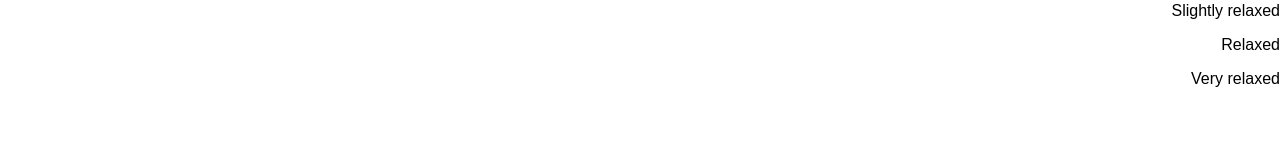
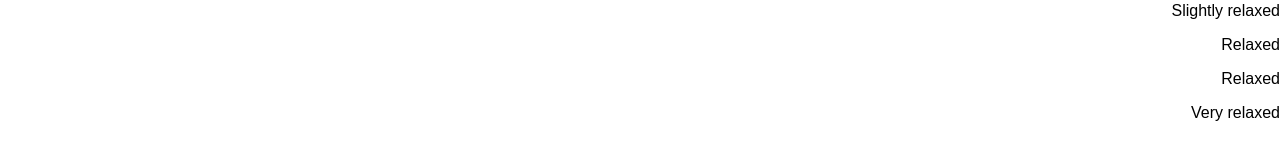
Before and after one commit to themontemapp/themontemapp.github.io, a React (Create React App) app in the folder themontemapp/: page / in a window 1280 px wide. Shown: the part 252-412 px from the top of the page. Built offline with nearby package versions, Linux system fonts and the light colour scheme.

Commit message:
12 - Added additional field to data structure

```diff
--- a/themontemapp/src/Data/dataStructure.js
+++ b/themontemapp/src/Data/dataStructure.js
@@ -10,11 +10,11 @@ export const getData = () => ({
                 options: [
                     {
                         answer: 'Fine',
-                        value: 1
+                        value: 1,
                     },
                     {
                         answer: 'Alright',
-                        value: 2
+                        value: 2,
                     }
                 ],
                 answer: null
@@ -41,9 +41,13 @@ export const getData = () => ({
                         value: 3
                     },
                     {
+                        answer: 'Relaxed',
+                        value: 4
+                    },
+                    {
                         answer: 'Very relaxed',
-                        value: 4
-                    }
+                        value: 5
+                    },
                 ],
                 answer: {
                     answer: '',
```
